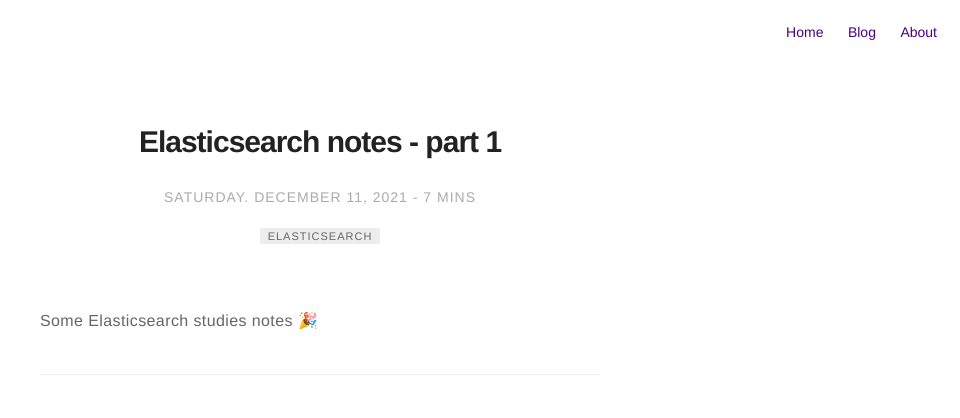
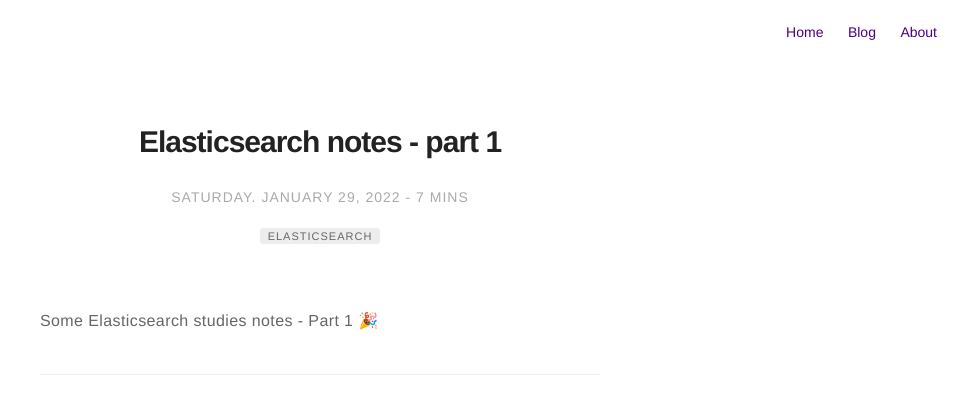
Before and after one commit to beatrizuezu/beatrizuezu.github.io, a Jekyll site: the page built from _posts/2022-01-29-elasticsearch-notes-part1.md, in a window 1280 px wide and 900 px high. Shown: the top 418 px of the window, without its empty margins (320-1280 px from the left). Built offline with Jekyll 4.4.1, drawn with Linux system fonts in a browser that asks for light colours; comment, search, counter and statistics services are not loaded.

Commit message:
fix date and add part 1

```diff
--- a/_posts/2022-01-29-elasticsearch-notes-part1.md
+++ b/_posts/2022-01-29-elasticsearch-notes-part1.md
@@ -1,7 +1,7 @@
 ---
 title: "Elasticsearch notes - part 1"
 layout: post
-date: 2021-12-11
+date: 2022-01-29
 headerImage: false
 tag:
 - elasticsearch
@@ -11,7 +11,7 @@
 description: Elasticseach notes - Part 1
 ---
 
-Some Elasticsearch studies notes 🎉
+Some Elasticsearch studies notes - Part 1 🎉
 
 ---
 
```
